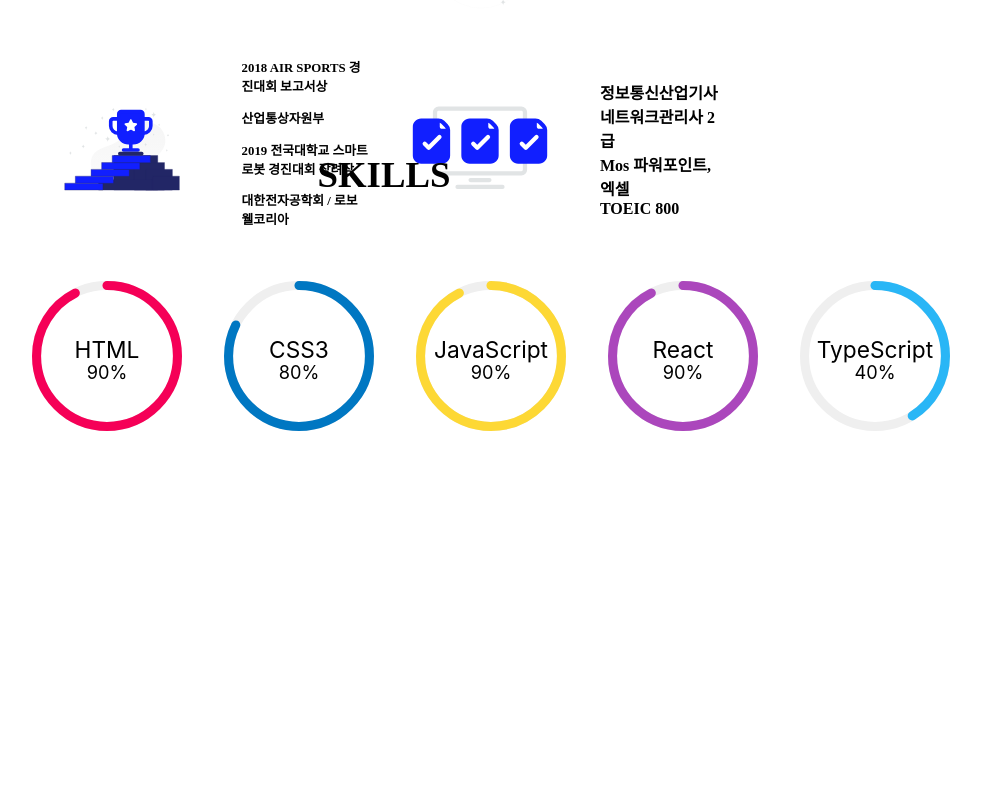
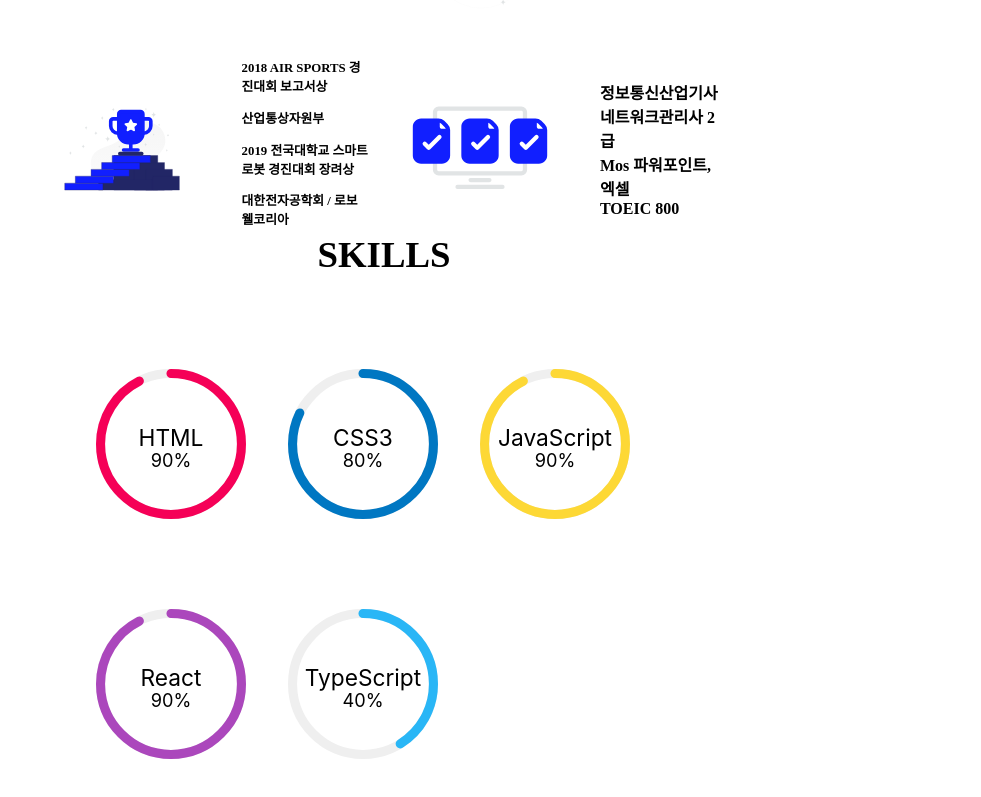
Before and after one commit to Lee-Soojin/Sooijn-Portfolio, a React (Create React App) app: page / in a window 1280 px wide. Shown: the part 1575-2372 px from the top of the page, without its empty margins (256-1237 px from the left). Before the commit the page ends 2059 px from the top, so only its background shows below. Built offline with nearby package versions, Linux system fonts and the light colour scheme; the HTML template or start-up script is replaced by a standard one; a web font is replaced by a local one.

Commit message:
CSS: skills 반응형

```diff
--- a/src/components/skills/skills.module.css
+++ b/src/components/skills/skills.module.css
@@ -48,7 +48,7 @@
 .circle_chart_container {
   display: grid;
   grid-template-columns: repeat(5, 12rem);
-  grid-template-rows: repeat(1, 14rem);
+  grid-template-rows: repeat(1, 12rem);
   position: relative;
   align-items: center;
   width: 55%;
@@ -125,3 +125,49 @@
     transform: translateY(0);
   }
 }
+
+@media screen and (max-width: 1300px) and (min-width: 779px) {
+  .skills {
+    top: 220%;
+  }
+
+  .skills_container {
+    width: 100%;
+    align-items: center;
+    justify-content: center;
+    margin: 1rem 0;
+    text-align: center;
+  }
+  .circle_chart_container {
+    display: grid;
+    grid-template-columns: repeat(3, 12rem);
+    grid-template-rows: repeat(2, 15rem);
+    width: 70%;
+    margin: 1rem auto;
+    align-items: center;
+    justify-content: center;
+  }
+}
+
+@media screen and (max-width: 780px) {
+  .skills {
+    top: 240%;
+  }
+
+  .circle_chart_container {
+    width: auto;
+    grid-template-columns: repeat(1, 1fr);
+    grid-template-rows: repeat(6, 12rem);
+  }
+}
+
+@media screen and (max-width: 670px) {
+  .skills {
+    top: 260%;
+  }
+
+  .circle_chart {
+    width: 100;
+    height: 100;
+  }
+}
```
